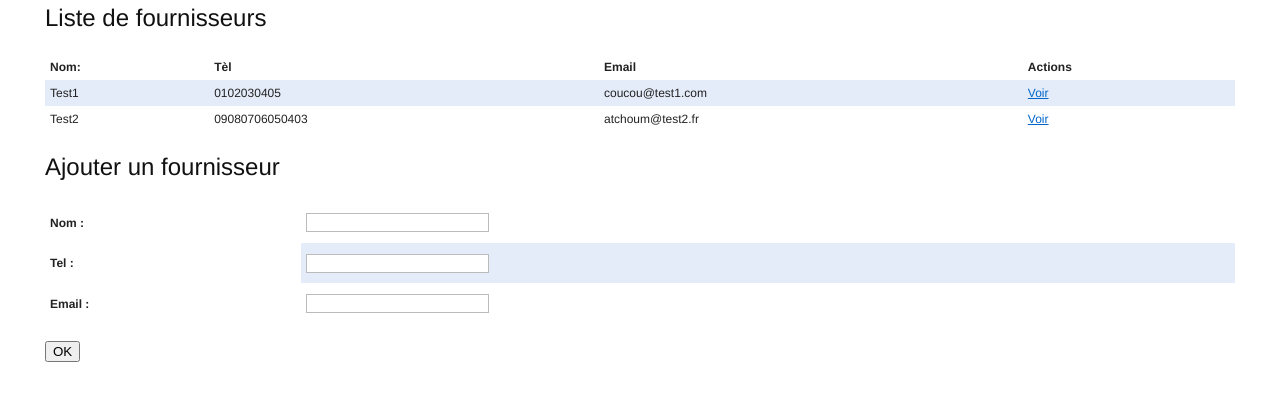
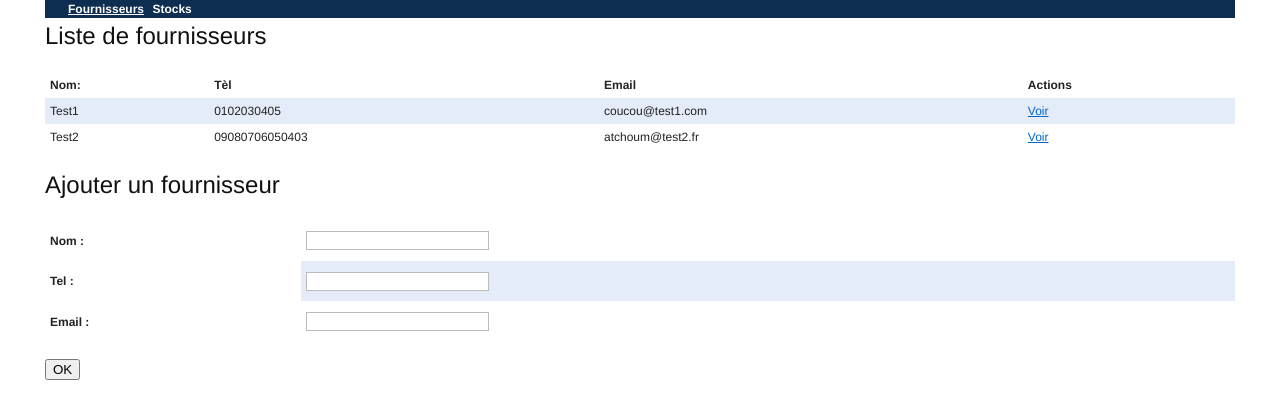
Before and after one commit to Xialis/Antares, a Django app: template Antares/Antares/templates/fournisseur/index.html in a window 1280 px wide. Shown: the top 419 px of the page. Run offline with Django 3.2, Linux system fonts and the light colour scheme; the template is opened without the code that fills it: values that come from a table or form of the project are taken from there, others are empty; data comes from the database, SQL or seed files in the repository; parts of the project's set-up code (start-up, migrations or seed data) failed here and were passed over.

Commit message:
Ebauche de menu de navigation

```diff
--- a/Antares/Antares/media/style.css
+++ b/Antares/Antares/media/style.css
@@ -1,3 +1,12 @@
+/* topmenu */
+#topmenu { background-color: #0d2d51; }
+#topmenu ul { display: inline; list-style: none; }
+#topmenu ul li { display: inline; margin-left: 5px; }
+
+#topmenu, #topmenu a, #topmenu a:visited { color: white; font-weight: bold; }
+
+
+
 /*table formAsTable */
 
 table.formAsTable { border-collapse: separate; border-spacing: 2px;}
--- a/Antares/Antares/templates/base.html
+++ b/Antares/Antares/templates/base.html
@@ -7,6 +7,12 @@
   </head>
   <body>
   	<div class="container">
+  		<div id="topmenu" class="span-30">
+  			<ul>
+  				<li><a href="{% url fournisseur.views.index %}">Fournisseurs</a></li>
+  				<li>Stocks</li>
+  			</ul>
+  		</div>
   	  	<div id="up">
   			{% block up %}{% endblock %}
   		</div>
```
